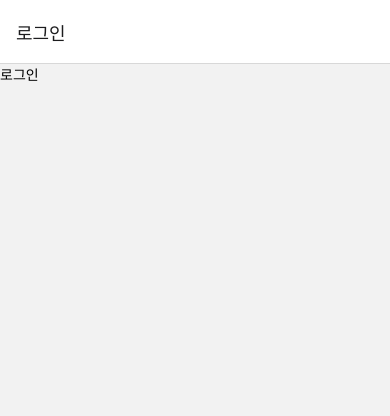
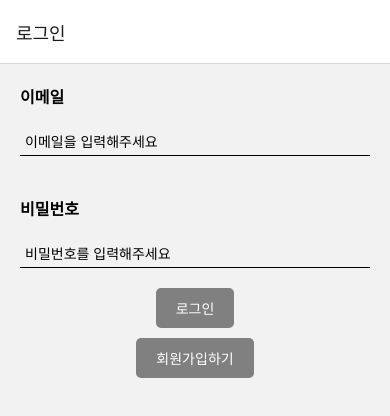
Before and after one commit to anshqhsh/React-native, a React Native app: screen /SignIn in a window 390 px wide. Shown: the top 416 px of the page. Built offline with nearby package versions, Linux system fonts and the light colour scheme.

Commit message:
feat: Login Page

```diff
--- a/src/pages/Delivery.tsx
+++ b/src/pages/Delivery.tsx
@@ -1,10 +1,17 @@
+import {createNativeStackNavigator} from '@react-navigation/native-stack';
 import React from 'react';
-import {Text, View} from 'react-native';
+import Ing from './Ing';
+import Complete from './Complete';
+
+const Stack = createNativeStackNavigator();
 
 const Delivery = () => {
-  <View>
-    <Text>주문</Text>
-  </View>;
+  return (
+    <Stack.Navigator>
+      <Stack.Screen name="Ing" component={Ing} options={{headerShown: false}} />
+      <Stack.Screen name="Complete" component={Complete} />
+    </Stack.Navigator>
+  );
 };
 
 export default Delivery;
--- a/src/pages/Settings.tsx
+++ b/src/pages/Settings.tsx
@@ -1,10 +1,13 @@
-import React from 'react';
-import {Text, View} from 'react-native';
+import React, {useState} from 'react';
+import {Pressable, Text, View} from 'react-native';
 
 const Settings = () => {
+  const [count, setCount] = useState(1);
   return (
     <View>
-      <Text>설정</Text>
+      <Pressable onPress={() => setCount(p => p + 1)}>
+        <Text>{count}</Text>
+      </Pressable>
     </View>
   );
 };
--- a/src/pages/SignIn.tsx
+++ b/src/pages/SignIn.tsx
@@ -1,12 +1,128 @@
-import React from 'react';
-import {Text, View} from 'react-native';
+import {NativeStackScreenProps} from '@react-navigation/native-stack';
+import React, {useCallback, useRef, useState} from 'react';
+import {
+  Alert,
+  Pressable,
+  StyleSheet,
+  Text,
+  TextInput,
+  View,
+} from 'react-native';
+import {RootStackParamList} from '../../App';
 
-const SignIn = () => {
+type SignInScreenProps = NativeStackScreenProps<RootStackParamList, 'SignIn'>;
+
+const SignIn = ({navigation}: SignInScreenProps) => {
+  const [email, setEmail] = useState('');
+  const [password, setPassword] = useState('');
+  // 커서를 옮겨 줄 수 있음
+  const emailRef = useRef<TextInput | null>(null);
+  const passwordRef = useRef<TextInput | null>(null);
+  const onChangeEmail = useCallback((text: string) => {
+    setEmail(text.trim());
+  }, []);
+  const onChangePassword = useCallback((text: string) => {
+    setPassword(text.trim());
+  }, []);
+  const onSubmit = useCallback(() => {
+    if (!email || !email.trim()) {
+      return Alert.alert('알림', '이메일을 입력해주세요.');
+    }
+    if (!password || !password.trim()) {
+      return Alert.alert('알림', '비밀번호를 입력해주세요.');
+    }
+    Alert.alert('알림', '로그인 되었습니다.');
+  }, [email, password]);
+
+  const toSignUp = useCallback(() => {
+    navigation.navigate('SignUp');
+  });
+  const canGoNext = email && password;
   return (
     <View>
-      <Text>로그인</Text>
+      <View style={styles.inputWrapper}>
+        <Text style={styles.label}>이메일</Text>
+        <TextInput
+          style={styles.textInput}
+          placeholder="이메일을 입력해주세요"
+          value={email}
+          onChangeText={onChangeEmail}
+          importantForAutofill="yes"
+          autoComplete="email"
+          textContentType="emailAddress"
+          keyboardType="email-address"
+          returnKeyType="next" // 키보드 키 변경
+          onSubmitEditing={() => {
+            passwordRef.current?.focus();
+          }}
+          blurOnSubmit={false} // 키보드가 내려가지 않게 - detail
+          ref={emailRef}
+          clearButtonMode="while-editing" // iphone 한번에 지우는 버튼
+        />
+      </View>
+      <View style={styles.inputWrapper}>
+        <Text style={styles.label}>비밀번호</Text>
+        <TextInput
+          style={styles.textInput}
+          placeholder="비밀번호를 입력해주세요"
+          value={password}
+          onChangeText={onChangePassword}
+          importantForAutofill="yes"
+          autoComplete="password"
+          textContentType="emailAddress"
+          secureTextEntry
+          ref={passwordRef}
+          onSubmitEditing={onSubmit} // enter 동작
+        />
+      </View>
+      <View style={styles.buttonZone}>
+        <Pressable
+          onPress={onSubmit}
+          style={
+            !canGoNext
+              ? styles.loginBtn
+              : StyleSheet.compose(styles.loginBtn, styles.loginBtnActive)
+          }
+          disabled={!canGoNext}>
+          <Text style={styles.loginBtnText}>로그인</Text>
+        </Pressable>
+        <Pressable onPress={onSubmit} style={styles.loginBtn}>
+          <Text style={styles.loginBtnText}>회원가입하기</Text>
+        </Pressable>
+      </View>
     </View>
   );
 };
 
+const styles = StyleSheet.create({
+  inputWrapper: {
+    padding: 20,
+  },
+  buttonZone: {
+    alignItems: 'center',
+  },
+  loginBtn: {
+    backgroundColor: 'gray',
+    paddingHorizontal: 20,
+    paddingVertical: 10,
+    borderRadius: 5,
+    marginBottom: 10,
+  },
+  loginBtnActive: {
+    backgroundColor: 'blue',
+  },
+  loginBtnText: {
+    color: 'white',
+  },
+  textInput: {
+    padding: 5,
+    borderBottomWidth: StyleSheet.hairlineWidth,
+  },
+  label: {
+    fontWeight: 'bold',
+    fontSize: 16,
+    marginBottom: 20,
+  },
+});
+
 export default SignIn;
```
